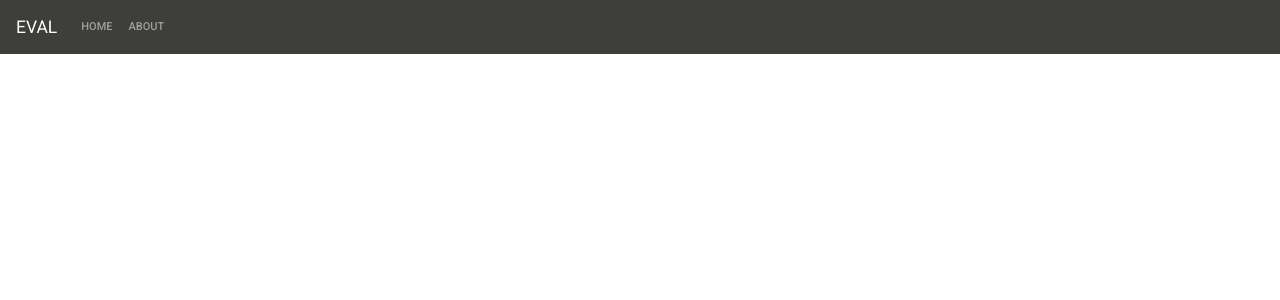
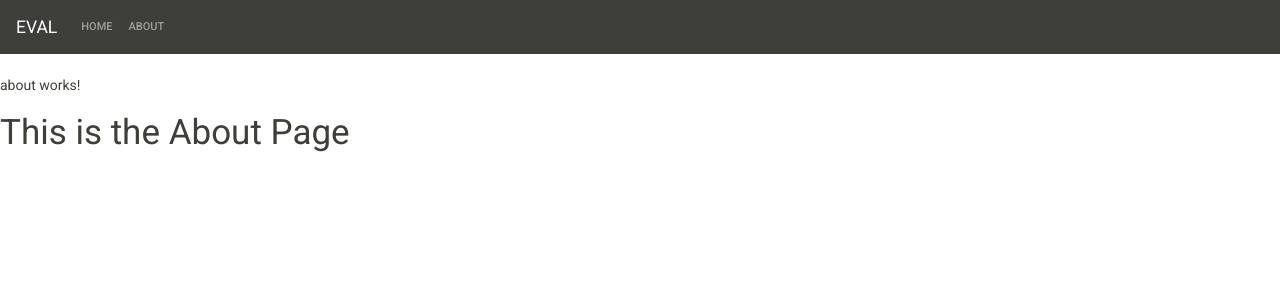
Before and after one commit to Parkway-Spark-Tech-2018/Eval, an Angular app: page /about in a window 1280 px wide. Before the commit this address led to /. Shown: the top 300 px of the page. Built offline with nearby package versions, Linux system fonts and the light colour scheme.

Commit message:
Added Dummy About Page

```diff
--- /dev/null
+++ b/src/app/about/about.component.html
@@ -0,0 +1,5 @@
+<p>
+  about works!
+</p>
+
+<h1> This is the About Page </h1>
--- /dev/null
+++ b/src/app/about/about.component.ts
@@ -0,0 +1,15 @@
+import { Component, OnInit } from '@angular/core';
+
+@Component({
+  selector: 'app-about',
+  templateUrl: './about.component.html',
+  styleUrls: ['./about.component.css']
+})
+export class AboutComponent implements OnInit {
+
+  constructor() { }
+
+  ngOnInit() {
+  }
+
+}
```
Also changed, not shown: src/app/app.module.ts (+5 -2 lines), src/app/about/about.component.css (added), 1 other file (tests, documents, lock files or other folders).
